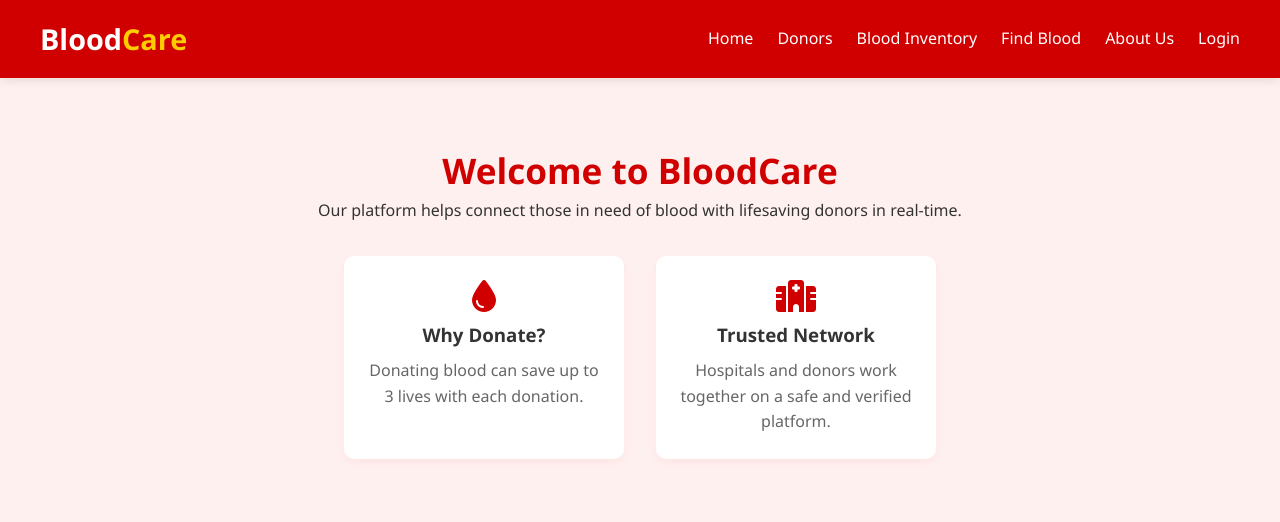
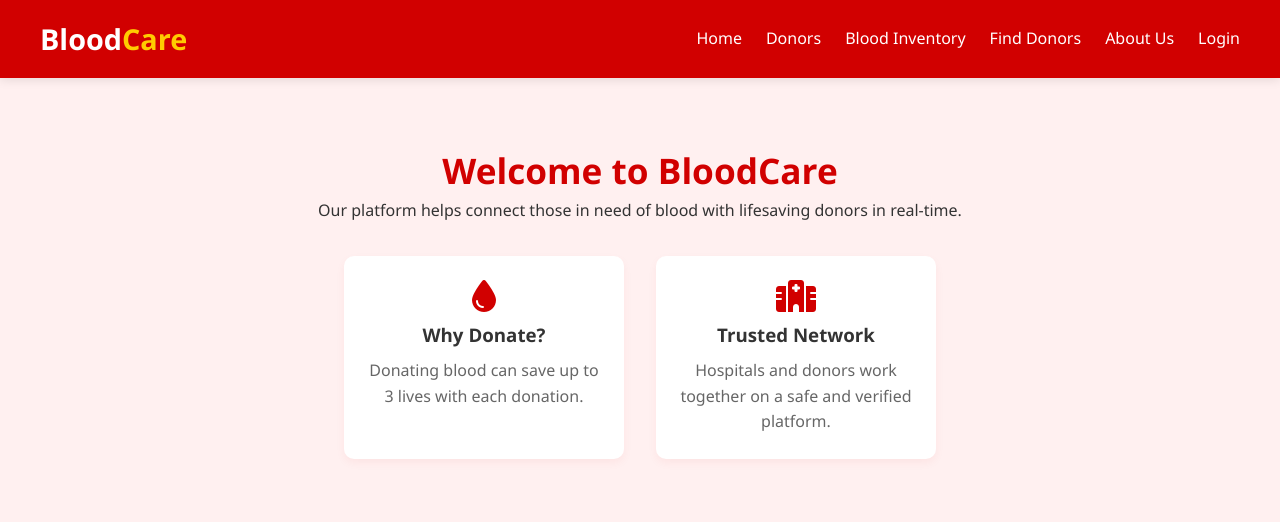
Before and after one commit to Sudip14/blood-bank-management-system, a PHP site: page / in a window 1280 px wide. Shown: the top 522 px of the page. Run offline with PHP 8.4, Linux system fonts and the light colour scheme; data that the repository does not hold is empty.

Commit message:
updating small setting

```diff
--- a/index.php
+++ b/index.php
@@ -24,8 +24,8 @@ include 'connection.php'; // Include your database connection here
                 <ul id="navMenu">
                     <li><a href="#home">Home</a></li>
                     <li><a href="#donors">Donors</a></li>
-                    <li><a href="blood_inventory.php">Blood Inventory</a></li>
-                    <li><a href="search.php">Find Blood</a></li>
+                    <li><a href="user_inventory.php">Blood Inventory</a></li>
+                    <li><a href="search.php">Find Donors</a></li>
                     <li><a href="#about-us">About Us</a></li>
                     <li class="dropdown">
                         <a href="login.php">Login</a>
```
